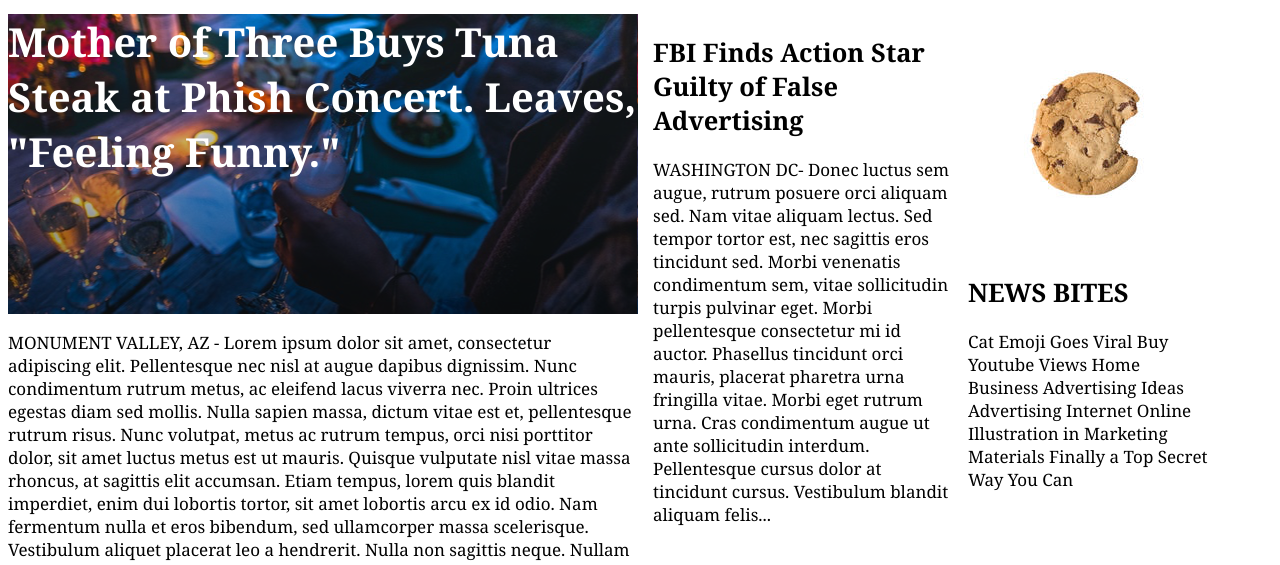
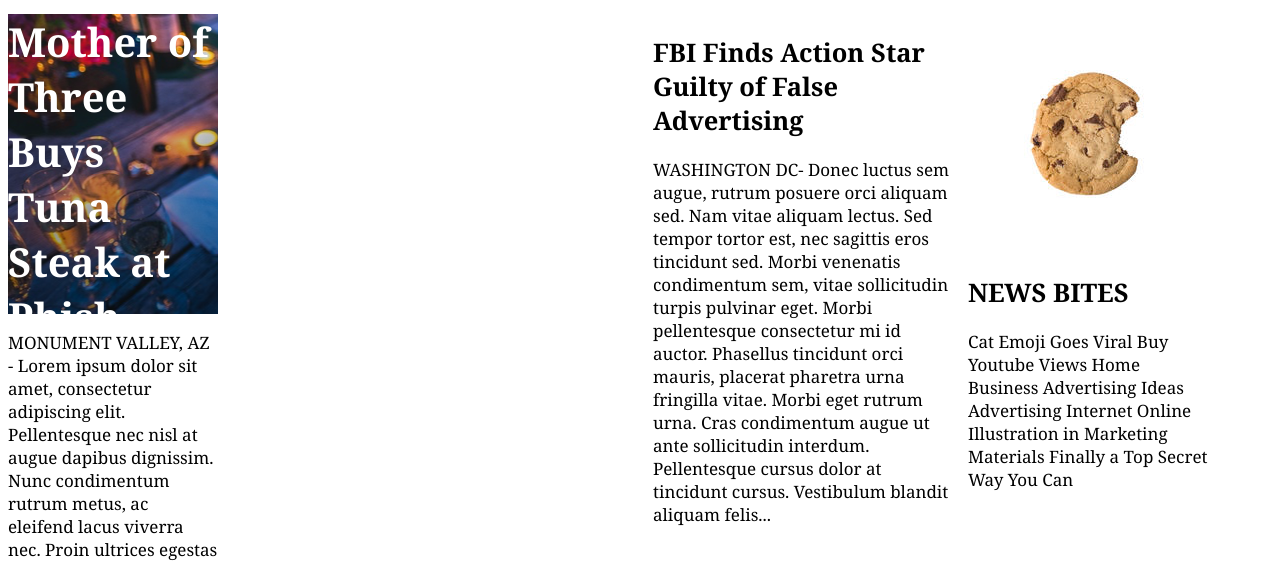
Before and after one commit to J-man20/my_times, a plain HTML site: page index.html in a window 1280 px wide. Shown: the part 84-649 px from the top of the page. Drawn offline with Linux system fonts and the light colour scheme.

Commit message:
Still working on moving bottom large articles

```diff
--- a/resources/css/style.css
+++ b/resources/css/style.css
@@ -48,19 +48,26 @@
   font-size: 17px;
   color: black;
 }
+
 #large{
- display: flex;
- flex-direction: column;
+  display: flex;
+ flex-direction: row;
  width: 630px;
 
 }
 
+#large .so, .my{
+  display: flex;
+  flex-direction: column;
+  justify-content: flex-end;
+  align-items: flex-start;
+}
 
 .az{
  width: 630px;
 }
 
-#large .funny{
+ #large .funny{
  background-image: url("../images/img_story_main.png");
  height: 300px;
  margin: 90px 0px 0px 0px;
@@ -103,10 +110,6 @@
   text-align: center;
 }
 
-#large .my, .so{
-  display: flex;
-  flex-direction: row;
-}
 
 /*Medium Section */
 #medium{
```
